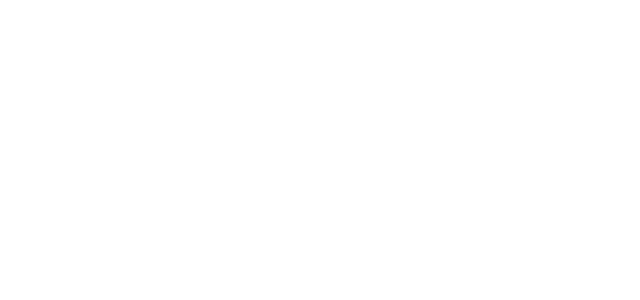
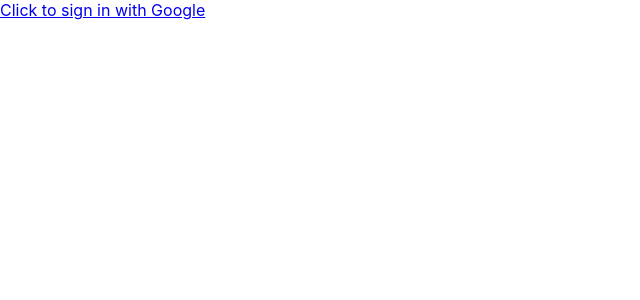
Before and after one commit to chingu-voyages/v17-bears-team-01, a React (Create React App) app: page /login in a window 1280 px wide. Shown: the top 300 px of the page, without its empty margins (0-640 px from the left). Built offline with nearby package versions, Linux system fonts and the light colour scheme.

Commit message:
Add Login button and route

```diff
--- a/src/App.js
+++ b/src/App.js
@@ -2,6 +2,7 @@
 import './App.css';
 import AppContext from './context/app-context.js';
 import { Route } from 'react-router-dom';
+import Login from './components/Login/Login';
 
 import Landing from './components/landing/Landing';
 
@@ -24,6 +25,12 @@
             component={Landing}
           />
 
+          <Route
+            exact
+            path="/login"
+            component={Login}
+          />
+
         </div>
       </AppContext.Provider>
     );
--- /dev/null
+++ b/src/components/Login/Login.js
@@ -0,0 +1,9 @@
+import React from 'react';
+
+function Login() {
+  return (
+    <a href="/auth/google">Click to sign in with Google</a>
+  );
+}
+
+export default Login;
```
